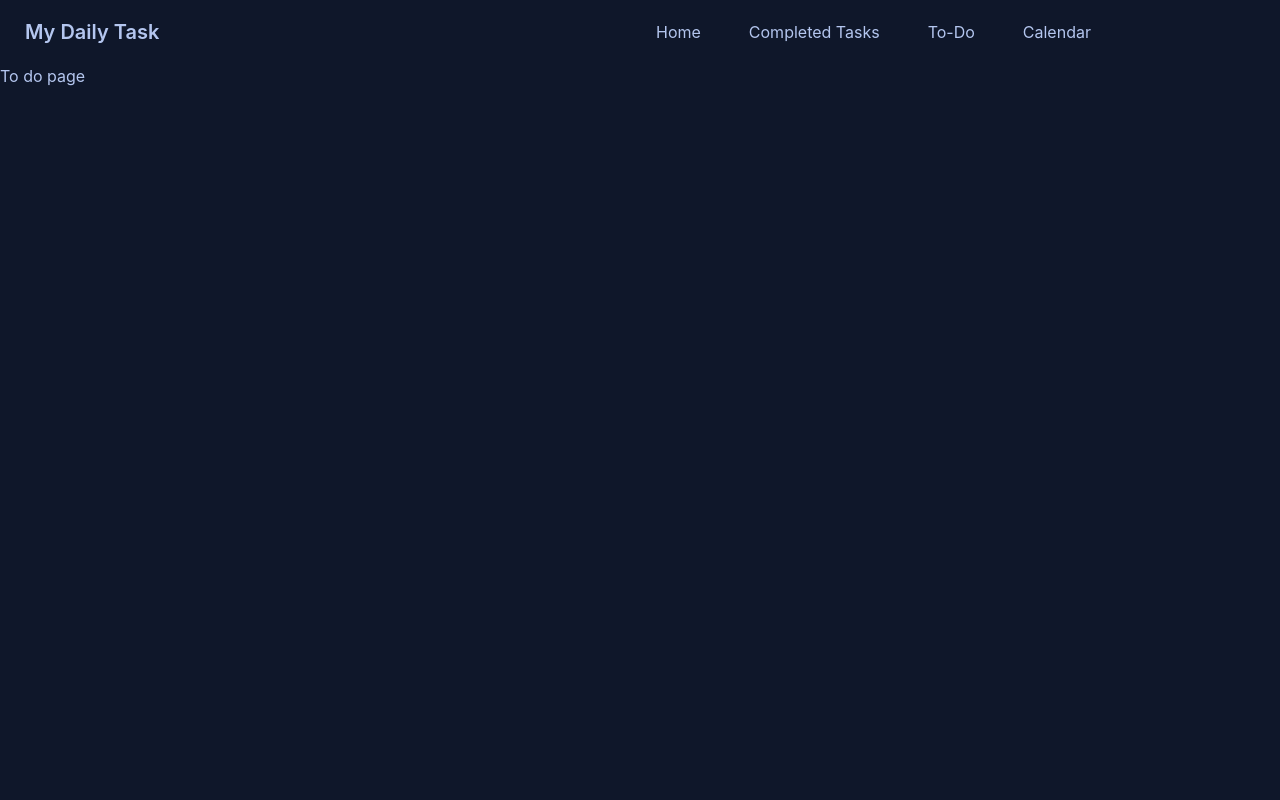
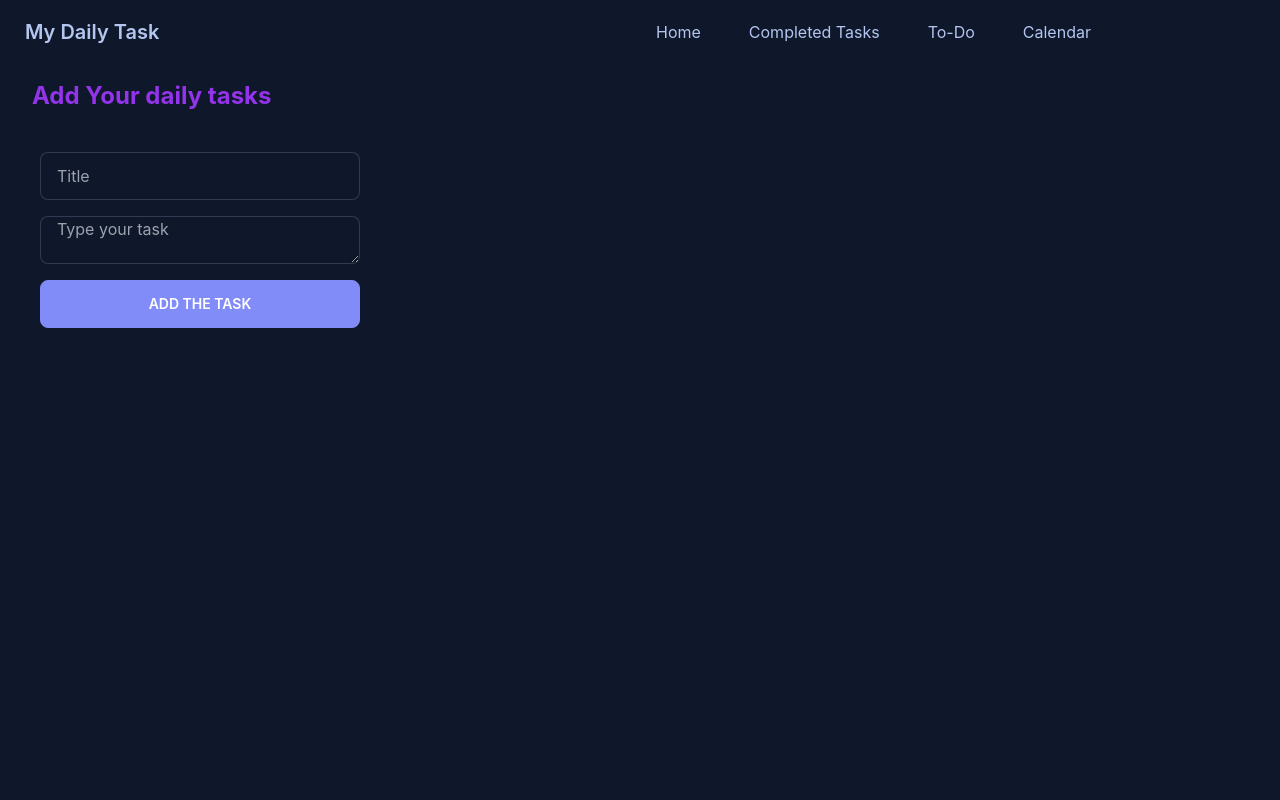
Before and after one commit to mohiuddin2721/daily-task, a React (Create React App) app: page /toDo in a window 1280 px wide. Shown: the top 800 px of the page. Built offline with nearby package versions, Linux system fonts and the light colour scheme.

Commit message:
task posted to database

```diff
--- a/package.json
+++ b/package.json
@@ -11,9 +11,11 @@
     "react": "^18.2.0",
     "react-day-picker": "^8.0.7",
     "react-dom": "^18.2.0",
+    "react-hook-form": "^7.33.0",
     "react-icons": "^4.4.0",
     "react-router-dom": "^6.3.0",
     "react-scripts": "5.0.1",
+    "react-toastify": "^9.0.5",
     "web-vitals": "^2.1.4"
   },
   "scripts": {
--- a/src/App.js
+++ b/src/App.js
@@ -1,5 +1,7 @@
 import './App.css';
 import { Routes, Route } from "react-router-dom";
+import { ToastContainer } from 'react-toastify';
+  import 'react-toastify/dist/ReactToastify.css';
 import Footer from './components/shared/Footer';
 import Header from './components/shared/Header';
 import Home from './components/home/Home';
@@ -18,6 +20,7 @@ function App() {
         <Route path='calender' element={<Calendars></Calendars>}></Route>
       </Routes>
       <Footer></Footer>
+      <ToastContainer />
     </div>
   );
 }
--- a/src/components/home/ToDo.js
+++ b/src/components/home/ToDo.js
@@ -1,9 +1,77 @@
 import React from 'react';
+import { useForm } from 'react-hook-form';
+import { toast } from 'react-toastify';
 
 const ToDo = () => {
+    const { register, formState: { errors }, handleSubmit } = useForm();
+    const current = new Date();
+
+    const onSubmit = (data, e) => {
+        const date = `${current.getDate()}/${current.getMonth() + 1}/${current.getFullYear()}`;
+        const task = {
+            title: data.title,
+            description: data.description,
+            date: date
+        }
+        // console.log(task);
+        fetch('http://localhost:5000/task', {
+            method: 'POST',
+            headers: {
+                'content-type': 'application/json',
+            },
+            body: JSON.stringify(task)
+        })
+        .then(res => res.json())
+        .then(result => {
+            // console.log(result);
+            toast.success('Your task added successfully!!!')
+            e.target.reset();
+        })
+
+    };
+
     return (
         <div className='h-screen'>
-            <h1>To do page</h1>
+            <h1 className='font-bold text-purple-600 text-2xl mt-4 ml-8'>Add Your daily tasks</h1>
+            <div className='mt-10 ml-10'>
+                <form onSubmit={handleSubmit(onSubmit)}>
+
+                    <div className="form-control w-full max-w-xs">
+                        <input
+                            type="text"
+                            placeholder="Title"
+                            className="input input-bordered w-full max-w-xs"
+                            {...register("title", {
+                                required: {
+                                    value: true,
+                                    message: 'Title is required'
+                                }
+                            })}
+                        />
+                        <label className="label">
+                            {errors?.title?.type === 'required' && <span className="label-text-alt text-red-500">{errors?.title?.message}</span>}
+                        </label>
+                    </div>
+
+                    <div className="form-control w-full max-w-xs">
+                        <textarea
+                            type="text"
+                            placeholder="Type your task"
+                            className="input input-bordered w-full max-w-xs"
+                            {...register("description", {
+                                required: {
+                                    value: true,
+                                    message: 'Task description is required'
+                                }
+                            })}
+                        />
+                        <label className="label">
+                            {errors?.description?.type === 'required' && <span className="label-text-alt text-red-500">{errors?.description?.message}</span>}
+                        </label>
+                    </div>
+                    <input className='btn btn-secondary w-full max-w-xs text-white' type="submit" value="Add The Task" />
+                </form>
+            </div>
         </div>
     );
 };
```
Also changed, not shown: 1 other file (tests, documents, lock files or other folders).
